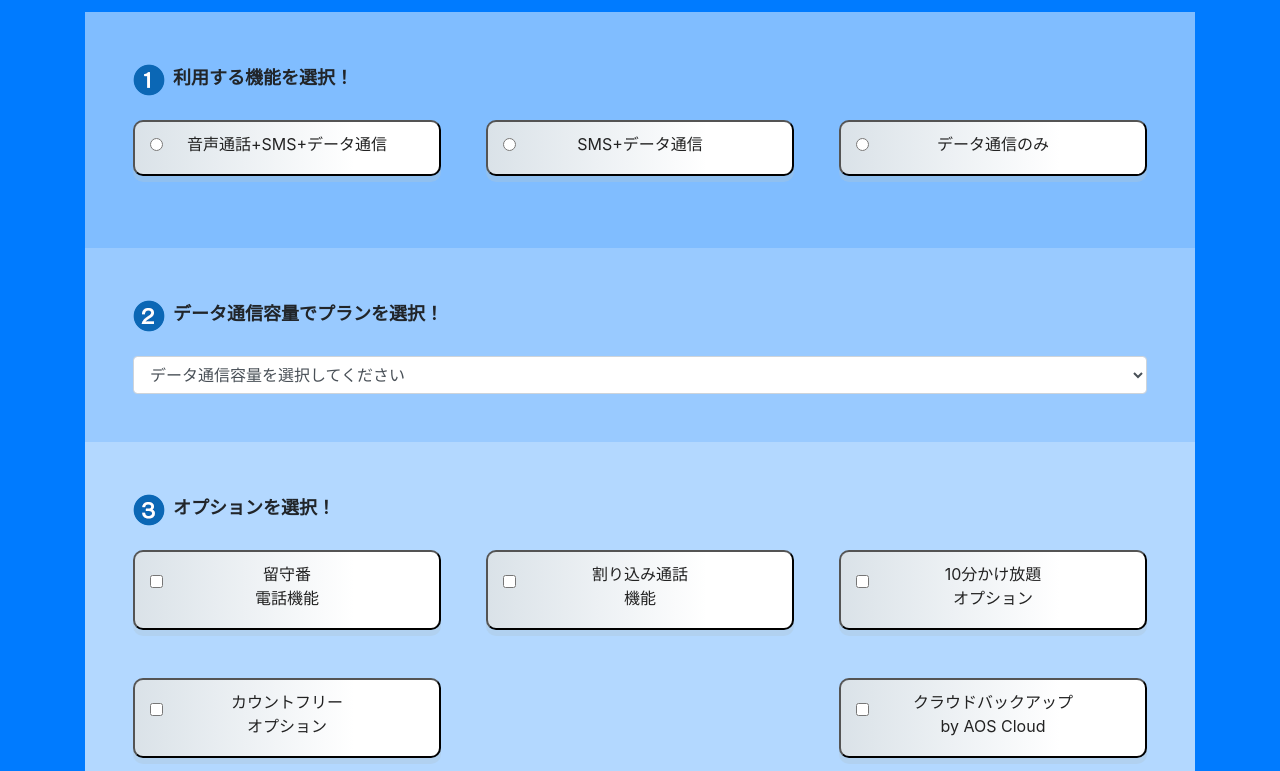
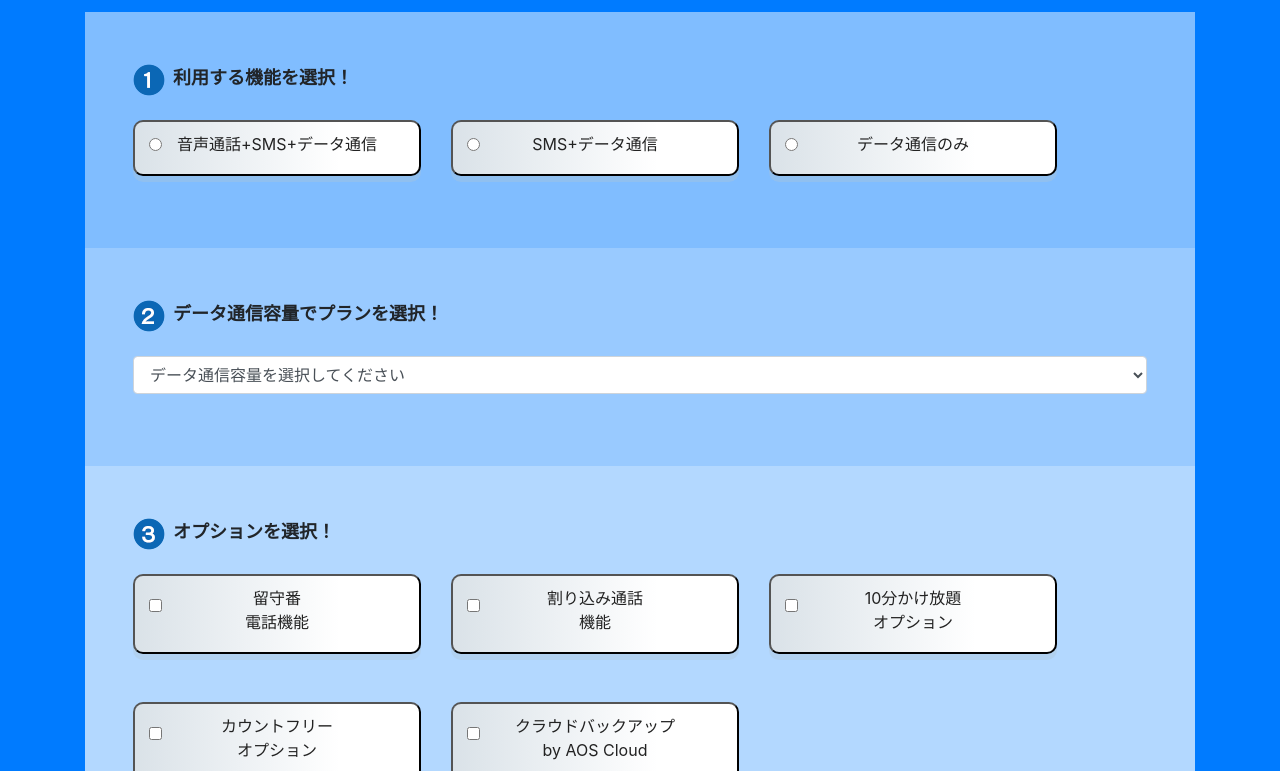
Before and after one commit to KakeruChang/react-hook-demo, a React (Create React App) app: page /#/ in a window 1280 px wide. Shown: the part 1289-2060 px from the top of the page. Built offline with nearby package versions, Linux system fonts and the light colour scheme.

Commit message:
fix bubble event problem

```diff
--- a/src/components/HomePage/Simulation.js
+++ b/src/components/HomePage/Simulation.js
@@ -78,6 +78,7 @@ const Simulation = () => {
   }
 
   const chooseOption = (option, index) => {
+    console.log('chooseOption')
     const result = JSON.parse(JSON.stringify(part3Active))
 
     // check if this option is chosen
@@ -178,13 +179,15 @@ const Simulation = () => {
     return list.map((choice, index) => {
       return (
         <div className='col-lg-4 col-12 row justify-content-center' key={index}>
+          <div className='col-12  m-4'>
             <button
-            className={`col-12  m-4 simu-area ${
+              className={`simu-area ${
                 choice.text === arrayToString(part.text)
                   ? 'simu-area-checked'
                   : ''
               }`}
-            onClick={() => {
+              onClick={event => {
+                event.preventDefault()
                 funcChoose(choice)
               }}
             >
@@ -199,6 +202,7 @@ const Simulation = () => {
               />
               <label htmlFor={`simu1${index}`}>{choice.text}</label>
             </button>
+          </div>
         </div>
       )
     })
@@ -234,13 +238,15 @@ const Simulation = () => {
     return list.map((choice, index) => {
       return (
         <div className='col-lg-4 col-12 row justify-content-center' key={index}>
+          <div className='col-12  m-4'>
             <button
-            className={`col-12  m-4 simu-area ${
+              className={`simu-area px-5 ${
                 arrayToString(choice.text) === arrayToString(part[index].text)
                   ? 'simu-area-checked'
                   : ''
               }`}
-            onClick={() => {
+              onClick={event => {
+                event.preventDefault()
                 funcChoose(choice, index)
               }}
             >
@@ -262,6 +268,7 @@ const Simulation = () => {
                 })}
               </label>
             </button>
+          </div>
         </div>
       )
     })
@@ -292,7 +299,7 @@ const Simulation = () => {
               {data.homePage.simulation.title[0]}
             </span>
           </div>
-          <div className='row justify-content-between m-0'>
+          <div className='row justify-content-start'>
             {simu1Button(
               data.homePage.simulation.simType,
               chooseSim,
@@ -314,7 +321,9 @@ const Simulation = () => {
               {data.homePage.simulation.title[1]}
             </span>
           </div>
+          <div className='mb-4'>
             {selectList(data.homePage.simulation.plan)}
+          </div>
         </div>
         <div className='simu-third-part px-5 pt-5 pb-1'>
           <div>
@@ -327,7 +336,7 @@ const Simulation = () => {
               {data.homePage.simulation.title[2]}
             </span>
           </div>
-          <div className='row justify-content-between m-0'>
+          <div className='row justify-content-start'>
             {simu3Button(
               data.homePage.simulation.option,
               chooseOption,
```
Lines whose indentation alone changed are shown as unchanged.
